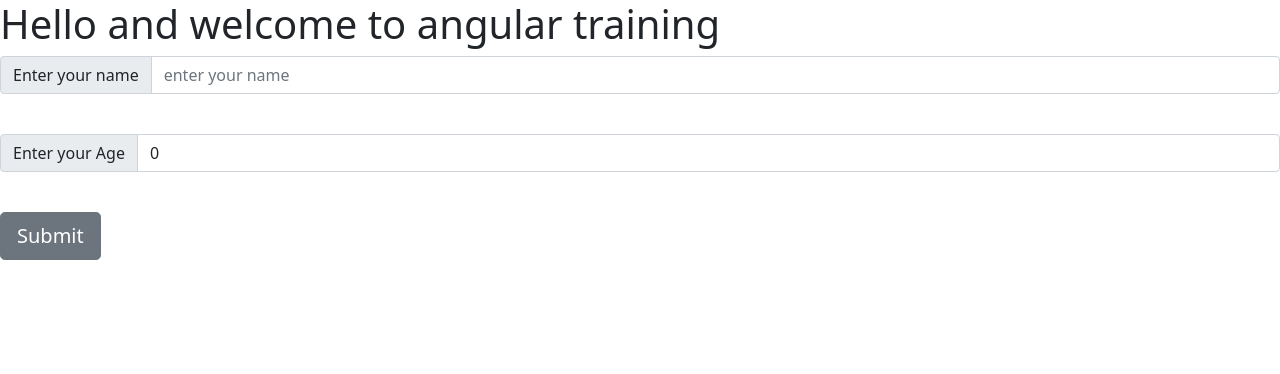
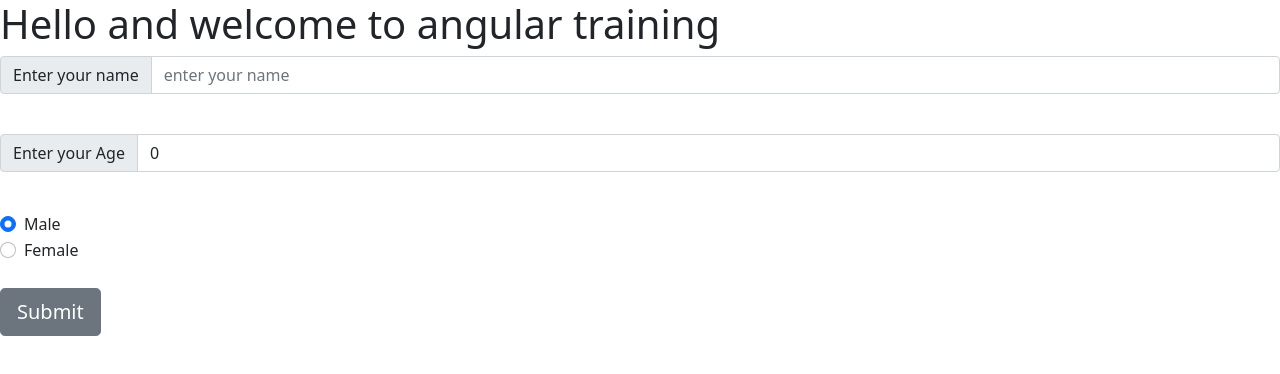
Before and after one commit to IIHT-Spring/learnAngular_5.0_14-06-22, an Angular app: page / in a window 1280 px wide. Shown: the top 374 px of the page. Built offline with nearby package versions, Linux system fonts and the light colour scheme.

Commit message:
post user implemented

```diff
--- a/db.json
+++ b/db.json
@@ -1,10 +1,28 @@
 {
-    "users" :[
-        {
-            "name":"Rakesh",
-            "age":50,
-            "Gender":"Male",
-            "id":1
-        }
-    ]
+  "users": [
+    {
+      "name": "Rakesh",
+      "age": 50,
+      "Gender": "Male",
+      "id": 1
+    },
+    {
+      "name": "Nishant",
+      "age": "32",
+      "Gender": "Male",
+      "id": 2
+    },
+    {
+      "name": "Hitesh",
+      "age": "43`",
+      "Gender": "Male",
+      "id": 3
+    },
+    {
+      "name": "Supriya",
+      "age": "13",
+      "Gender": "Male",
+      "id": 4
+    }
+  ]
 }
--- a/src/app/Components/userform/userform.component.html
+++ b/src/app/Components/userform/userform.component.html
@@ -12,5 +12,18 @@
   </div>
 
   <br/>
+  <div class="form-check">
+    <input class="form-check-input" [(ngModel)]="user.Gender" value="Male" type="radio" name="flexRadioDefault" id="flexRadioDefault1">
+    <label class="form-check-label" for="flexRadioDefault1">
+   Male
+    </label>
+  </div>
+  <div class="form-check">
+    <input class="form-check-input" type="radio" [(ngModel)]="user.Gender" value="Female"  name="flexRadioDefault" id="flexRadioDefault2" checked>
+    <label class="form-check-label" for="flexRadioDefault2">
+     Female
+    </label>
+  </div>
+  <br/>
 
   <button type="button" (click)="save()" class="btn btn-secondary btn-lg">Submit</button>
--- a/src/app/Components/userform/userform.component.ts
+++ b/src/app/Components/userform/userform.component.ts
@@ -1,5 +1,6 @@
 import { Component, OnInit } from '@angular/core';
 import User from 'src/app/Entity/User';
+import { UserService } from 'src/app/user.service';
 
 
 @Component({
@@ -11,11 +12,23 @@ export class UserformComponent implements OnInit {
   user :User = new User();
 
   save() {
-    console.log(this.user.name);
-    console.log(this.user.age);
+    // console.log(this.user.name);
+    // console.log(this.user.age);
+    const observable = this.userService.createUser(this.user);
+    observable.subscribe(
+      (response: any) => {
+        console.log(response);
+      },
+      function(error) {
+        console.log(error);
+        alert("Something went wrong please try again!")
+
+      }
+    )
+
   }
 
-  constructor() {}
+  constructor( public userService :UserService) {}
 
   ngOnInit(): void {}
 }
--- a/src/app/app.module.ts
+++ b/src/app/app.module.ts
@@ -1,10 +1,10 @@
 import { NgModule } from '@angular/core';
 import { FormsModule } from '@angular/forms';
 import { BrowserModule } from '@angular/platform-browser';
-
 import { AppRoutingModule } from './app-routing.module';
 import { AppComponent } from './app.component';
 import { UserformComponent } from './components/userform/userform.component';
+import {HttpClientModule} from '@angular/common/http'
 
 @NgModule({
   declarations: [
@@ -14,7 +14,8 @@ import { UserformComponent } from './components/userform/userform.component';
   imports: [
     BrowserModule,
     AppRoutingModule,
-    FormsModule
+    FormsModule,
+    HttpClientModule
   ],
   providers: [],
   bootstrap: [AppComponent]
--- /dev/null
+++ b/src/app/user.service.ts
@@ -0,0 +1,16 @@
+import { HttpClient } from '@angular/common/http';
+import { Injectable } from '@angular/core';
+
+const BASE_URL = "http://localhost:3000/users";
+
+@Injectable({
+  providedIn: 'root'
+})
+export class UserService {
+
+  createUser(user: {name:string, age: number, Gender:string}) {
+    return this.http.post(BASE_URL, user)
+  }
+
+  constructor( public http :HttpClient) { }
+}
```
Also changed, not shown: 1 other file (tests, documents, lock files or other folders).
